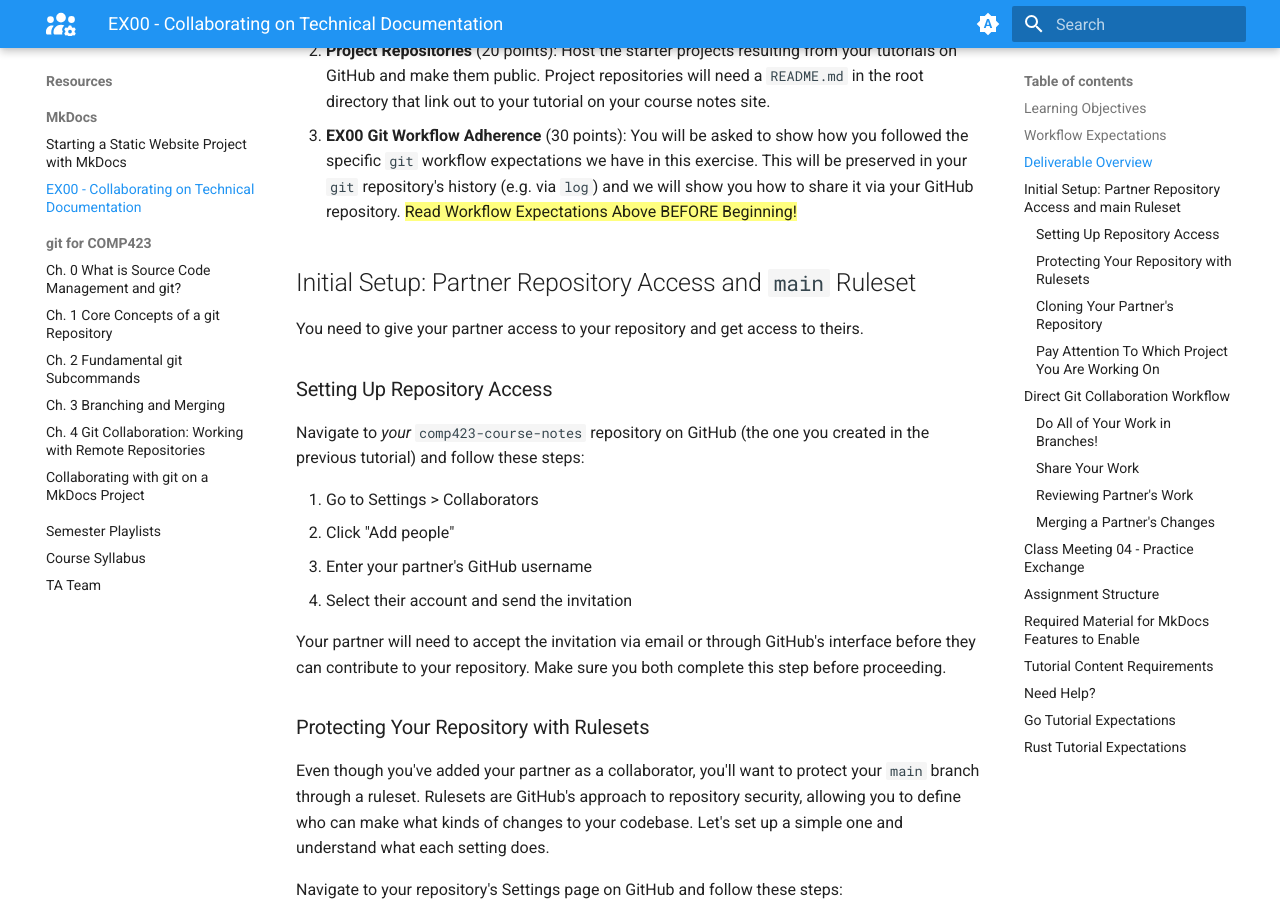
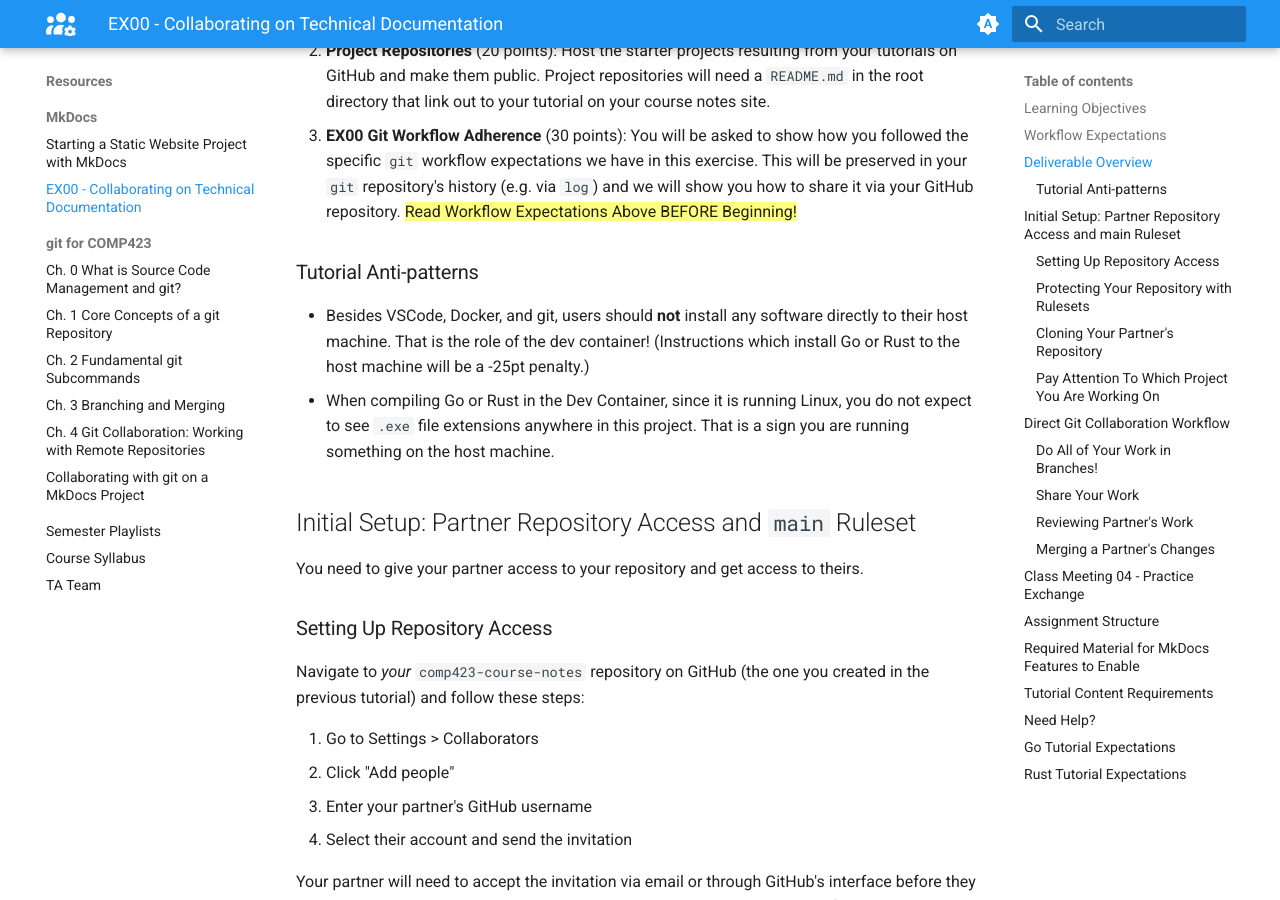
Before and after one commit to comp423-25s/comp423-25s.github.io, an MkDocs documentation site: the page built from docs/resources/MkDocs/ex00.md, in a window 1280 px wide and 900 px high, scrolled down 1285 px. Built offline with MkDocs 1.6.1 and Material for MkDocs 9.7.7, drawn with Linux system fonts in a browser that asks for light colours.

Commit message:
Add tutorial anti-patterns

```diff
--- a/docs/resources/MkDocs/ex00.md
+++ b/docs/resources/MkDocs/ex00.md
@@ -27,6 +27,11 @@ You and your partner will work together to produce:
     * 30 points - Tutorial includes required components (brief intro, git repo setup, dev container setup, initialize a project, add a hello world example, compile and run)
 2. **Project Repositories** (20 points): Host the starter projects resulting from your tutorials on GitHub and make them public. Project repositories will need a `README.md` in the root directory that link out to your tutorial on your course notes site.
 3. **EX00 Git Workflow Adherence** (30 points): You will be asked to show how you followed the specific `git` workflow expectations we have in this exercise. This will be preserved in your `git` repository's history (e.g. via `log`) and we will show you how to share it via your GitHub repository. ==Read Workflow Expectations Above BEFORE Beginning!==
+
+### Tutorial Anti-patterns
+
+* Besides VSCode, Docker, and git, users should **not** install any software directly to their host machine. That is the role of the dev container! (Instructions which install Go or Rust to the host machine will be a -25pt penalty.)
+* When compiling Go or Rust in the Dev Container, since it is running Linux, you do not expect to see `.exe` file extensions anywhere in this project. That is a sign you are running something on the host machine.
 
 ## Initial Setup: Partner Repository Access and `main` Ruleset
 
```
